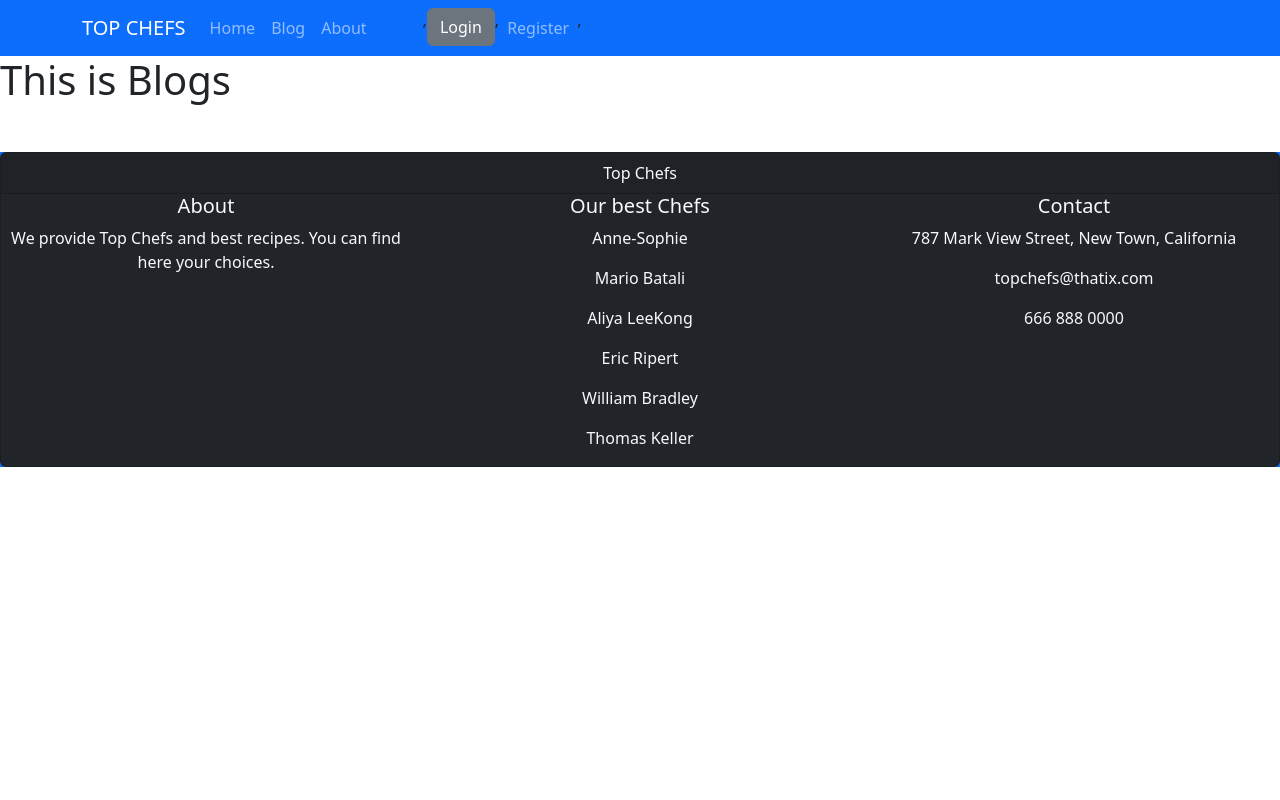
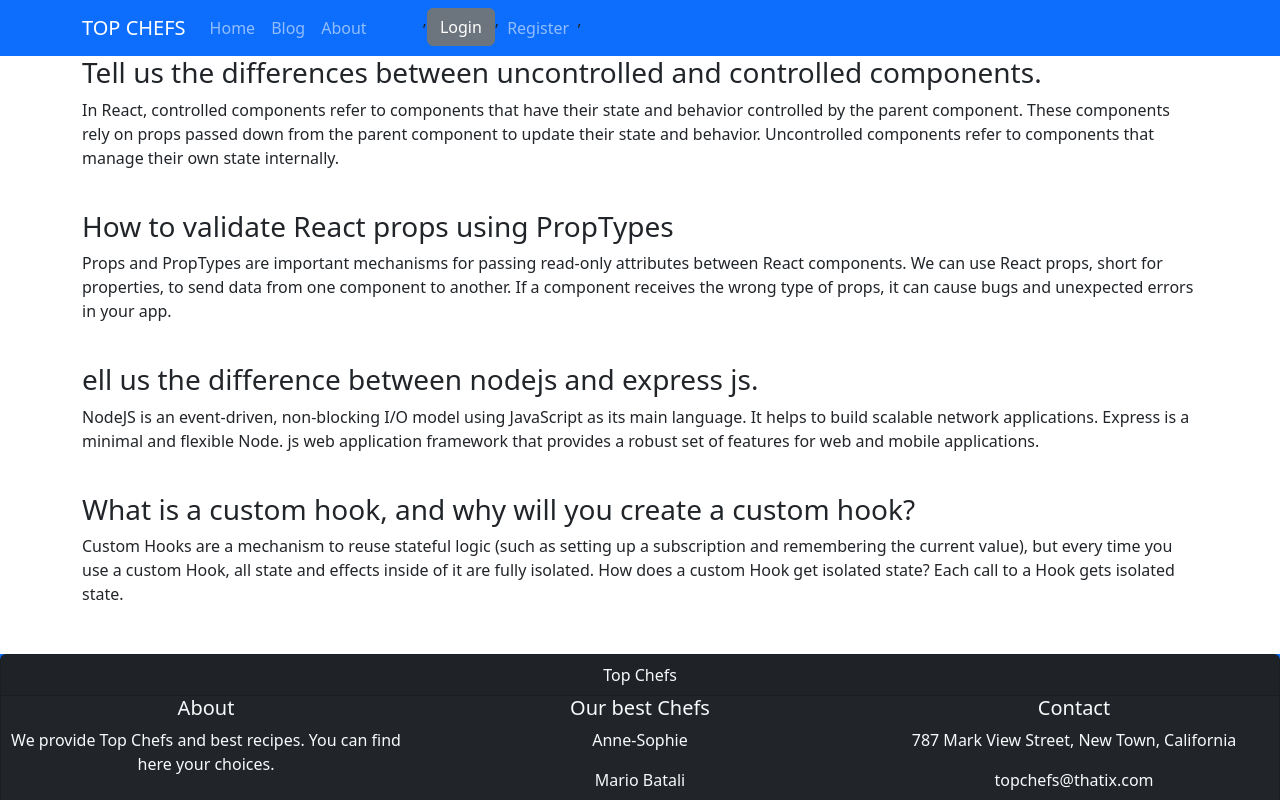
Before and after one commit to mdhlimonmia/top-chef-client, a React (Vite) app: page /blogs in a window 1280 px wide. Shown: the top 800 px of the page. Built offline with nearby package versions, Linux system fonts and the light colour scheme; no server answers.

Commit message:
Blog Done

```diff
--- a/src/pages/Blogs/Blogs/Blogs.jsx
+++ b/src/pages/Blogs/Blogs/Blogs.jsx
@@ -1,11 +1,39 @@
-import React from 'react';
+import React from "react";
+import { Container } from "react-bootstrap";
 
 const Blogs = () => {
-    return (
-        <div>
-            <h1>This is Blogs</h1>
-        </div>
-    );
+  return (
+    <div>
+      <Container>
+        <h3>
+          Tell us the differences between uncontrolled and controlled
+          components.
+        </h3>
+        <p>
+          In React, controlled components refer to components that have their
+          state and behavior controlled by the parent component. These
+          components rely on props passed down from the parent component to
+          update their state and behavior. Uncontrolled components refer to
+          components that manage their own state internally.
+        </p>{" "}
+        <br />
+        <h3>How to validate React props using PropTypes</h3>
+        <p>
+          Props and PropTypes are important mechanisms for passing read-only
+          attributes between React components. We can use React props, short for
+          properties, to send data from one component to another. If a component
+          receives the wrong type of props, it can cause bugs and unexpected
+          errors in your app.
+        </p> <br />
+
+        <h3>ell us the difference between nodejs and express js.</h3>
+        <p>NodeJS is an event-driven, non-blocking I/O model using JavaScript as its main language. It helps to build scalable network applications. Express is a minimal and flexible Node. js web application framework that provides a robust set of features for web and mobile applications.</p>
+        <br />
+        <h3>What is a custom hook, and why will you create a custom hook?</h3>
+        <p>Custom Hooks are a mechanism to reuse stateful logic (such as setting up a subscription and remembering the current value), but every time you use a custom Hook, all state and effects inside of it are fully isolated. How does a custom Hook get isolated state? Each call to a Hook gets isolated state.</p>
+      </Container>
+    </div>
+  );
 };
 
 export default Blogs;
--- a/src/pages/Home/Recipe/Recipe.jsx
+++ b/src/pages/Home/Recipe/Recipe.jsx
@@ -25,11 +25,13 @@ const Recipe = (props) => {
           </Card.Text>
           <b>Ingredients:</b>
           <Card.Text>
+            <div>
             {
               ingredients.map(ingredient => {
                 <p>{ingredient}</p>
               })
             }
+            </div>
           </Card.Text>
         </Card.Body>
         <Card.Footer>
```
